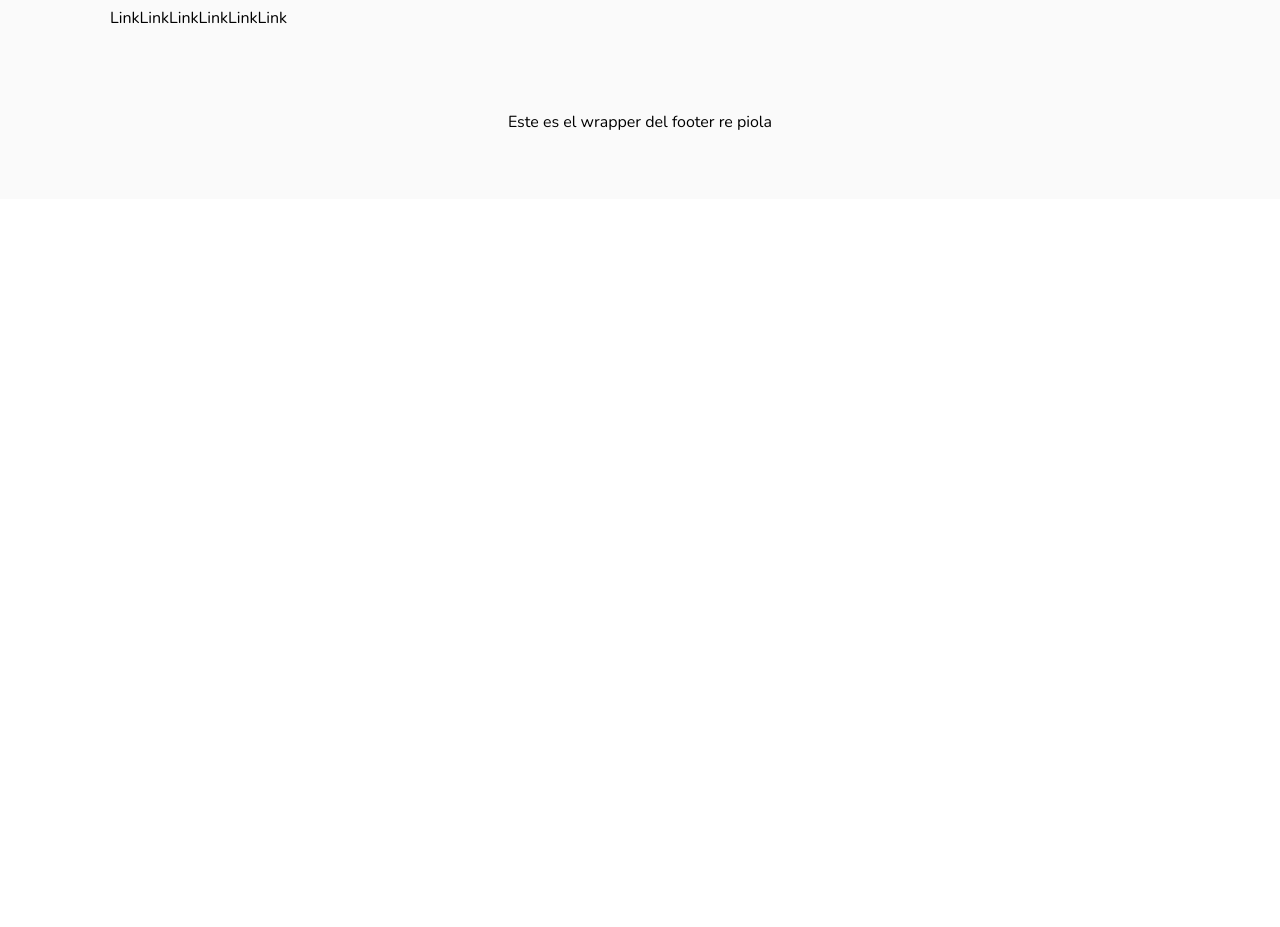
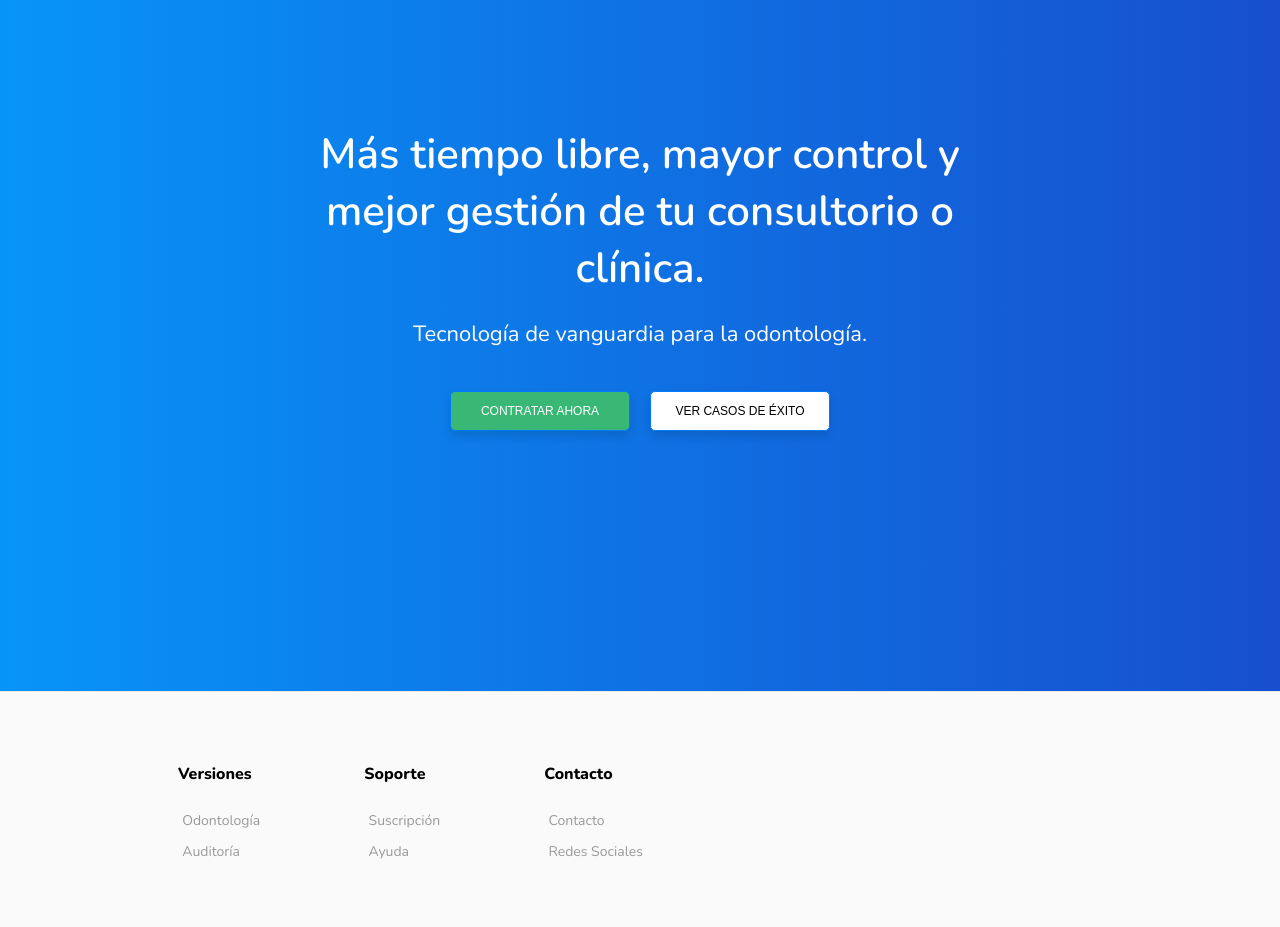
Before and after one commit to juanpernu/BilogWeb, a Next.js app: page /contact in a window 1280 px wide. Shown: the part 200-1127 px from the top of the page. Before the commit the page ends 800 px from the top, so only its background shows below. Built offline with nearby package versions, Linux system fonts and the light colour scheme.

Commit message:
Fine tunning footer component and mock other views

```diff
--- a/components/Feature.js
+++ b/components/Feature.js
@@ -87,7 +87,7 @@ class Feature extends React.Component {
                 .feature-section .feature {
                   width: 100%;
                   margin: 0 auto;
-                  padding: 10rem 1rem;
+                  padding: 180px 0;
                   max-width: 1024px;
                   text-align: center;
                 }
--- a/components/Footer.js
+++ b/components/Footer.js
@@ -1,5 +1,8 @@
 import React from 'react'
 import Link from 'next/link'
+import FooterWrapper from './FooterWrapper'
+
+import { versions, support, contact } from '../mocks/footer.js'
 
 class Footer extends React.Component {
   constructor(){
@@ -9,25 +12,80 @@ class Footer extends React.Component {
   render() {
     return(
       <footer className="footer light">
-        <div className="links">
-          <p>Link</p>
-          <p>Link</p>
-          <p>Link</p>
-          <p>Link</p>
-          <p>Link</p>
-          <p>Link</p>
+        {/* Componentizar este componente column */}
+        <div className="footer--links">
+          <div className="column">
+            <h4 className="title">Versiones</h4>
+            {
+              versions.map((FooterItem, index) => {
+                return(
+                  <Link key={index} href={`${FooterItem.href}`}>
+                    <a className="link">{FooterItem.text}</a>
+                  </Link>
+                )
+              })
+            }
+          </div>
+          <div className="column">
+            <h4 className="title">Soporte</h4>
+            {
+              support.map((FooterItem, index) => {
+                return(
+                  <Link key={index} href={`${FooterItem.href}`}>
+                    <a className="link">{FooterItem.text}</a>
+                  </Link>
+                )
+              })
+            }
+          </div>
+          <div className="column">
+            <h4 className="title">Contacto</h4>
+            {
+              contact.map((FooterItem, index) => {
+                return(
+                  <Link key={index} href={`${FooterItem.href}`}>
+                    <a className="link">{FooterItem.text}</a>
+                  </Link>
+                )
+              })
+            }
+          </div>
         </div>
-        <div className="wrapper">
-          <p>Este es el wrapper del footer re piola</p>
-        </div>
+        <FooterWrapper />
         <style jsx>
         {`
           {/* STYLES FOR MOBILE */}
           @media only screen and (max-width: 750px) {
+            .footer.light {
+              background: #fafafa;
+              border-top: 1px solid #eaeaea;
+            }
+            .column {
+              display: inline-block;
+              justify-content: left;
+              padding: 20px 30px 0;
+            }
+            .link {
+              font-size: 14px;
+              padding: 0.3em;
+              color: #999;
+              text-decoration: none;
+              transition: 0.3s ease;
+              margin-top: 0;
+              margin-bottom: 0.25rem;
+              display: block;
+            }
+            .link:hover {
+              color: #0090ff;
+            }
           }
 
           {/* STYLES FOR DESKTOP */}
           @media only screen and (min-width: 751px) {
+            .footer--links {
+              max-width: 1024px;
+              margin: 0 auto;
+            }
             .footer {
               background: #000;
               left: 0;
@@ -39,22 +97,23 @@ class Footer extends React.Component {
               background: #fafafa;
               border-top: 1px solid #eaeaea;
             }
-            .links {
-              display: flex;
+            .column {
+              display: inline-block;
               justify-content: left;
-              padding: 50px 30px 0;
-              width: 1060px;
-              max-width: 100%;
-              margin: auto;
+              padding: 50px 50px 0;
             }
-            .wrapper {
-              display: flex;
-              vertical-align: top;
-              justify-content: center;
-              padding: 50px 30px;
-              width: 1060px;
-              max-width: 100%;
-              margin: auto;
+            .link {
+              font-size: 14px;
+              padding: 0.3em;
+              color: #999;
+              text-decoration: none;
+              transition: 0.3s ease;
+              margin-top: 0;
+              margin-bottom: 0.25rem;
+              display: block;
+            }
+            .link:hover {
+              color: #0090ff;
             }
         `}
         </style>
--- /dev/null
+++ b/components/FooterWrapper.js
@@ -0,0 +1,59 @@
+const FooterWrapper = () => (
+  <div className="wrapper">
+    <div className="wrapper--text">
+      <img className="logo" src="/static/logo-bilog.png" alt="Bilog" />
+    </div>
+    <div className="wrapper--text">
+      <p className="copyright">
+        Copyright © 2019 Bilog, Inc. All rights reserved.
+      </p>
+    </div>
+    <style jsx>
+        {`
+          {/* STYLES FOR MOBILE */}
+          @media only screen and (max-width: 750px) {
+            .wrapper {
+              padding: 60px 0;
+              display: flex;
+              flex-direction: column;
+            }
+            .wrapper--text {
+              margin: 0 30px;
+            }
+            .copyright {
+              color: #999999;
+              font-size: 12px;
+            }
+            .logo {
+              height: 25px;
+              width: auto;
+            }
+          }
+
+          {/* STYLES FOR DESKTOP */}
+          @media only screen and (min-width: 751px) {
+            .wrapper {
+              max-width: 1024px;
+              margin: 0 auto;
+              padding: 60px 0;
+              display: flex;
+              justify-content: space-between;
+            }
+            .wrapper--text {
+              margin: 0 50px;
+            }
+            .copyright {
+              text-align: right;
+              color: #999999;
+              font-size: 12px;
+            }
+            .logo {
+              height: 25px;
+              width: auto;
+            }
+        `}
+        </style>
+  </div>
+)
+
+export default FooterWrapper
--- a/components/Header.js
+++ b/components/Header.js
@@ -26,7 +26,9 @@ class Header extends React.Component {
     return(
       <header className="header">
         <nav className="menu" onClick={this.showMenuHandler}>
-          <img className="logo" src="/static/logo-bilog.png" alt="Bilog" />
+          <Link href="/">
+            <img className="logo" src="/static/logo-bilog.png" alt="Bilog" />
+          </Link>
           <div className={`menu--wraper ${this.state.showMenu == false ? '' : 'expanded'}`}>
             <div className="line top"></div>
             <div className="line bottom"></div>
@@ -42,7 +44,7 @@ class Header extends React.Component {
                 <Link href="/odontologica">
                 <a className="sublink">Gestión Odontológica</a>
                 </Link>
-                <Link href="/auditor">
+                <Link href="/auditoria">
                 <a className="sublink">Auditoría Odontológica</a>
                 </Link>
               </div>
@@ -64,7 +66,7 @@ class Header extends React.Component {
             <Link href="/odontologica">
             <a className="sublink">Gestión Odontológica</a>
             </Link>
-            <Link href="/auditor">
+            <Link href="/auditoria">
             <a className="sublink">Auditoría Odontológica</a>
             </Link>
           </div>
--- /dev/null
+++ b/mocks/footer.js
@@ -0,0 +1,32 @@
+module.exports = {
+  versions: [
+    {
+      text:"Odontología",
+      href: "/odontología",
+    },
+    {
+      text:"Auditoría",
+      href: "/auditoria",
+    }
+  ],
+  support: [
+    {
+      text:"Suscripción",
+      href: "/",
+    },
+    {
+      text:"Ayuda",
+      href: "/",
+    }
+  ],
+  contact: [
+    {
+      text:"Contacto",
+      href: "/",
+    },
+    {
+      text:"Redes Sociales",
+      href: "/",
+    }
+  ]
+};
--- a/pages/versions.js
+++ b/pages/auditoria.js
@@ -1,7 +1,8 @@
 import Layout from '../components/Layout.js'
+import Cover from '../components/Cover.js'
 
 export default () => (
     <Layout>
-       <p>This is the versions page</p>
+       <Cover />
     </Layout>
 )
--- a/pages/contact.js
+++ b/pages/contact.js
@@ -1,7 +1,8 @@
 import Layout from '../components/Layout.js'
+import Cover from '../components/Cover.js'
 
 export default () => (
     <Layout>
-       <p>This is the contact page</p>
+       <Cover />
     </Layout>
 )
```
Also changed, not shown: pages/odontologica.js (added, +8 -0 lines).
